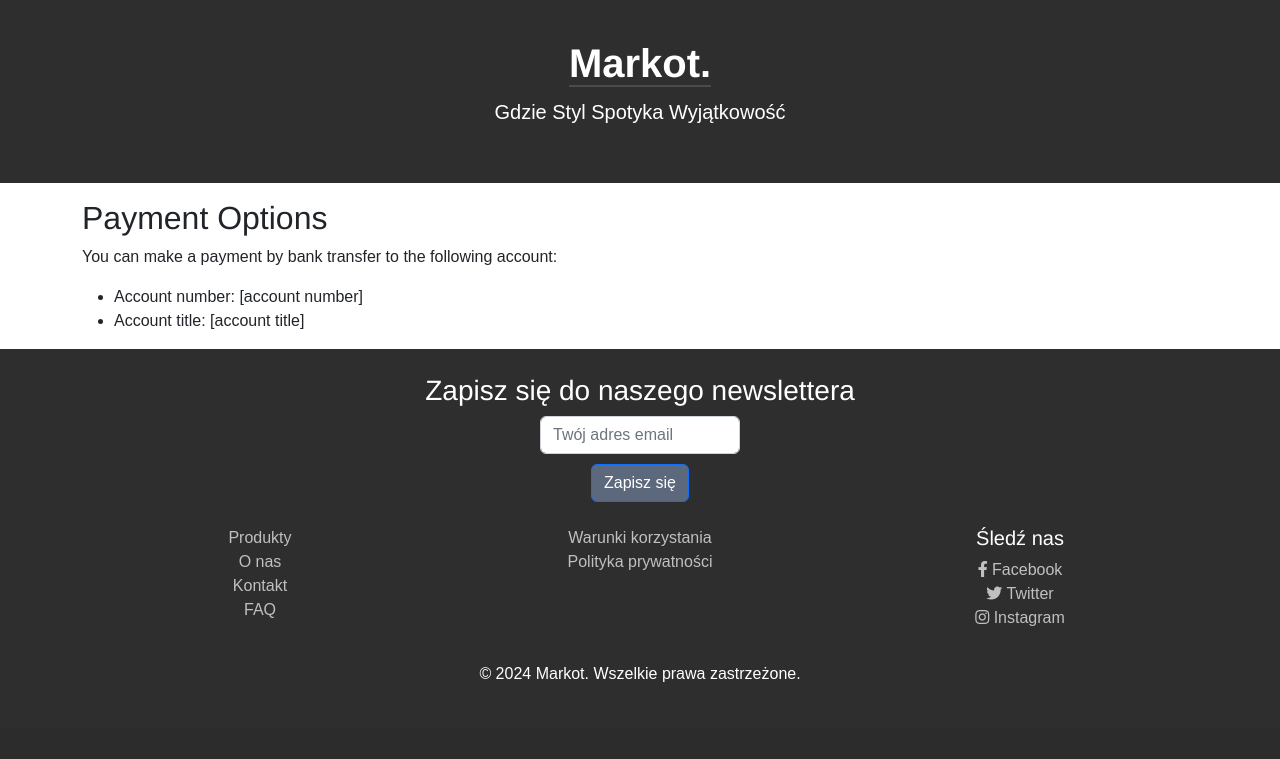
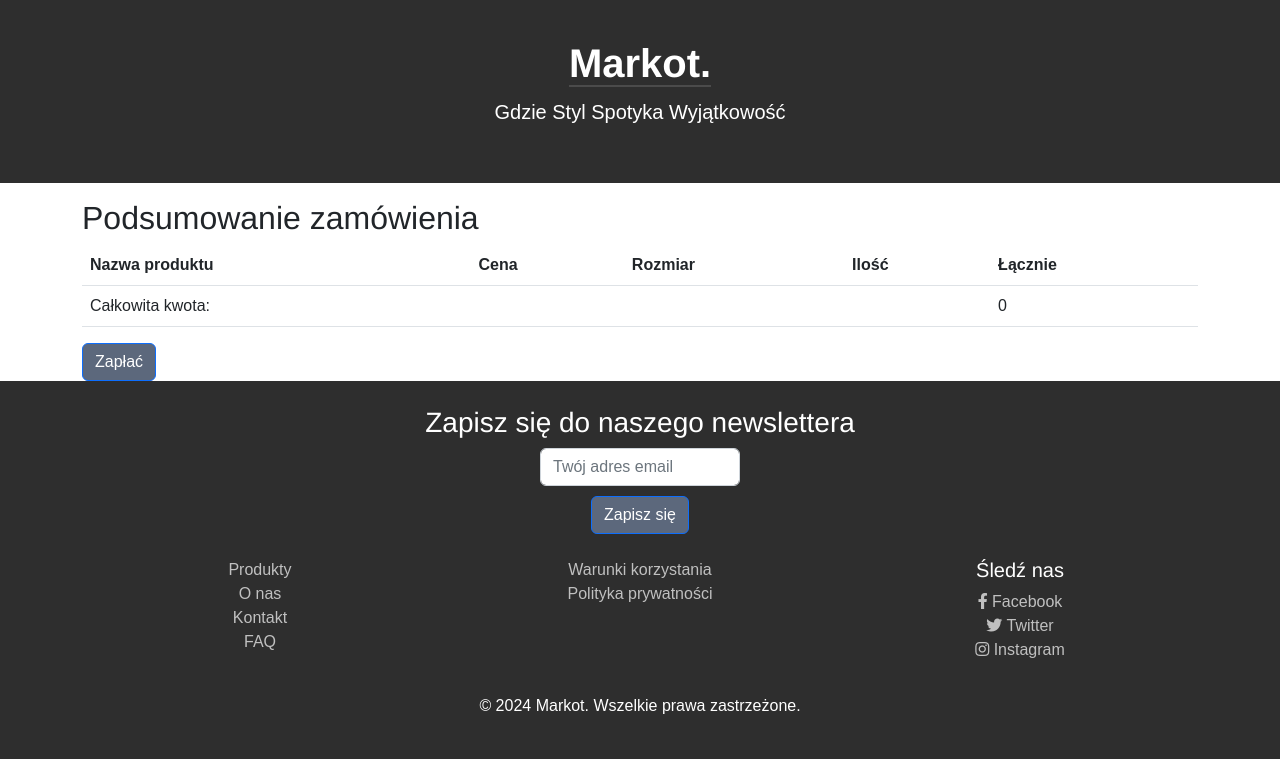
Before and after one commit to uhnajs/DjangoShop, a Django app: page /payment/ in a window 1280 px wide. Shown: the part 213-972 px from the top of the page. Before the commit the page ends 895 px from the top, so only its background shows below. Run offline with Django 5.2, Linux system fonts and the light colour scheme; a user stored in the database is signed in; some libraries are stand-ins or nearby versions.

Commit message:
fixed some bugs

```diff
--- a/sklep/views.py
+++ b/sklep/views.py
@@ -162,4 +162,11 @@ def remove_from_cart(request, product_id, size):  # Dodano argument rozmiaru
     return redirect('cart_detail')
 @login_required(login_url='login')
 def payment(request):
-    return render(request, 'payment.html')
+    cart = iterate(request)  # Pobranie listy produktów w koszyku
+    cart_total = cart_total_price(request)
+
+    # Obliczanie całkowitej kwoty dla każdego produktu
+    for product in cart:
+        product.total = float(product.price) * int(product.quantity)
+
+    return render(request, 'payment.html', {'cart': cart, 'cart_total': cart_total})
--- a/templates/payment.html
+++ b/templates/payment.html
@@ -1,15 +1,36 @@
 {% extends 'base.html' %}
 
-{% block title %}Payment{% endblock title %}
+{% block title %}Płatność{% endblock title %}
 
 {% block content %}
 <div class="container mt-3">
-    <h2>Payment Options</h2>
-    <p>You can make a payment by bank transfer to the following account:</p>
-    <ul>
-        <li>Account number: [account number]</li>
-        <li>Account title: [account title]</li>
-    </ul>
-    <!-- You can add more content here as needed -->
+    <h2>Podsumowanie zamówienia</h2>
+    <table class="table">
+        <thead>
+            <tr>
+                <th>Nazwa produktu</th>
+                <th>Cena</th>
+                <th>Rozmiar</th>
+                <th>Ilość</th>
+                <th>Łącznie</th>
+            </tr>
+        </thead>
+        <tbody>
+            {% for product in cart %}
+                <tr>
+                    <td>{{ product.name }}</td>
+                    <td>{{ product.price }}</td>
+                    <td>{{ product.size }}</td>
+                    <td>{{ product.quantity }}</td>
+                    <td>{{ product.total }}</td>
+                </tr>
+            {% endfor %}
+            <tr>
+                <td colspan="4" class="text-right">Całkowita kwota:</td>
+                <td>{{ cart_total }}</td>
+            </tr>
+        </tbody>
+    </table>
+    <a href="https://secure.przelewy24.pl/index.php" class="btn btn-primary">Zapłać</a>
 </div>
 {% endblock content %}
```
